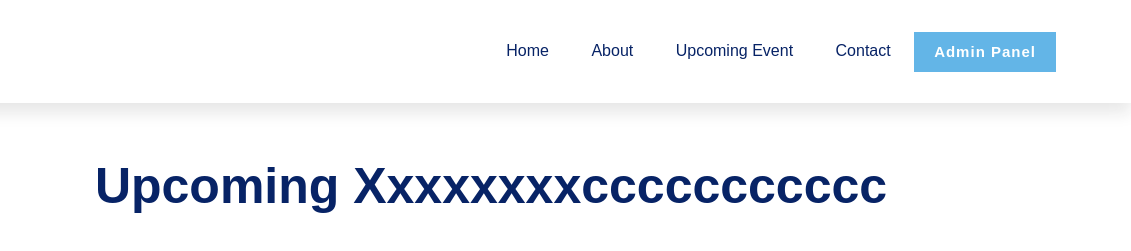
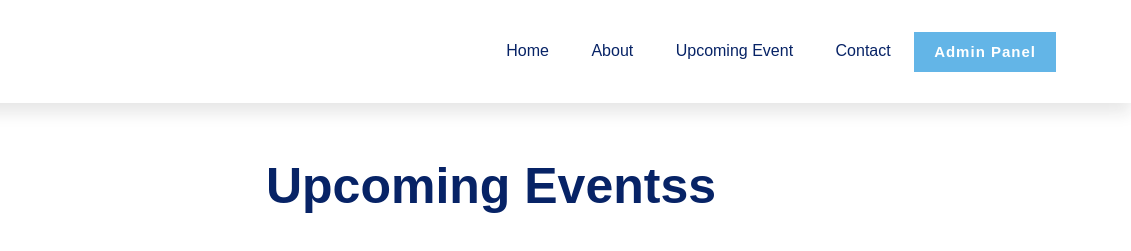
Before and after one commit to neerajcyber/ngo-web, a plain HTML site: page program.html in a window 1280 px wide. Shown: the top 251 px of the page, 149-1280 px from the left. Drawn offline with Linux system fonts and the light colour scheme; a web font is replaced by a local one.

Commit message:
Updated zip

```diff
--- a/program.html
+++ b/program.html
@@ -91,7 +91,7 @@
           <div class="row">
             <div class="col-xl-12">
               <div class="hero-cap hero-cap2 pt-20 text-center">
-                <h2> Upcoming xxxxxxxxccccccccccc</h2>
+                <h2> Upcoming Eventss</h2>
               </div>
             </div>
           </div>
```
